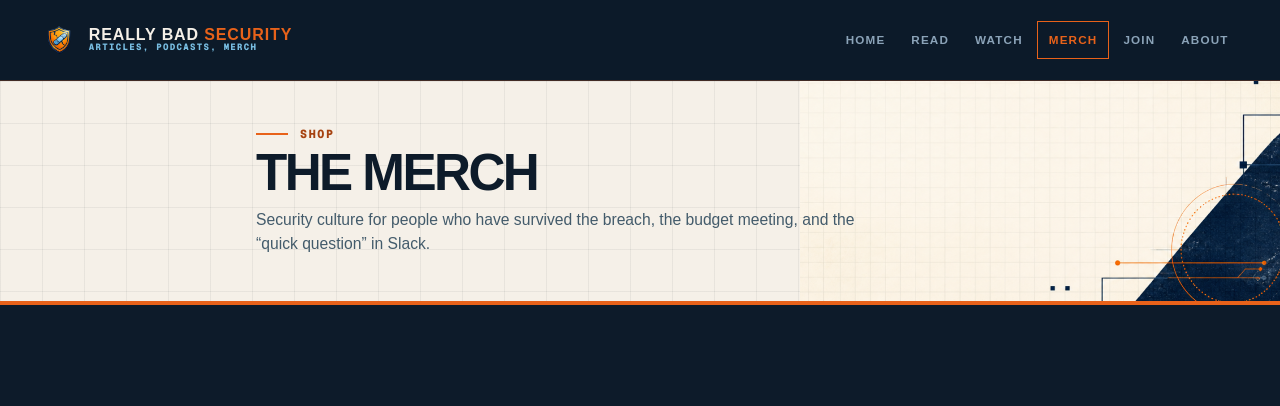
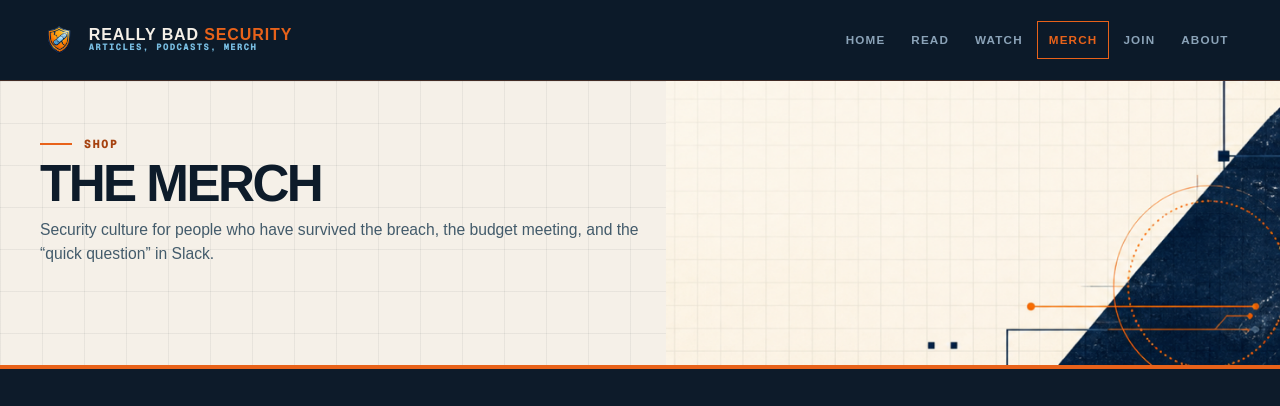
Before and after one commit to rootstock-digital/reallybadsecurity-site, a Next.js app: page /shop in a window 1280 px wide. Shown: the top 406 px of the page. Built offline with nearby package versions, Linux system fonts and the light colour scheme; no server answers.

Commit message:
Restore merch header scale

```diff
--- a/app/globals.css
+++ b/app/globals.css
@@ -420,9 +420,7 @@ a:focus-visible, button:focus-visible, input:focus-visible { outline: 3px solid
 .join-page-button:focus-visible { outline: 3px solid var(--rbs-navy); outline-offset: 3px; }
 .join-page-note { margin-top: 1rem !important; font-size: .8rem; }
 
-.shop-page-header .container, .shop-page-section > .container { width: min(calc(100% - 2.5rem), 48rem); }
-.shop-page-header { min-height: 14rem; padding-block: clamp(2rem, 3.5vw, 2.75rem) 1.5rem; }
-.shop-page-header::before { width: min(42vw, 30rem); background-size: auto 185%; }
+.shop-page-section > .container { width: min(calc(100% - 2.5rem), 48rem); }
 .shop-section { background: var(--rbs-navy); }
 .shop-toolbar { display: flex; align-items: end; justify-content: space-between; gap: 1.5rem; margin-bottom: 1.5rem; }
 .shop-toolbar .section-heading { max-width: 16ch; }
@@ -612,7 +610,7 @@ a:focus-visible, button:focus-visible, input:focus-visible { outline: 3px solid
 
 @media (max-width: 760px) {
   .container { width: min(calc(100% - 2rem), var(--max-width)); }
-  .shop-page-header .container, .shop-page-section > .container, .product-page .container { width: min(calc(100% - 2rem), 48rem); }
+  .shop-page-section > .container, .product-page .container { width: min(calc(100% - 2rem), 48rem); }
   .header-inner { align-items: flex-start; flex-direction: column; padding: .9rem 0; }
   .site-nav { justify-content: flex-start; }
   .hero { min-height: auto; padding: 4.25rem 0 3.25rem; }
--- a/app/shop/page.tsx
+++ b/app/shop/page.tsx
@@ -21,7 +21,7 @@ export default async function ShopPage() {
   const productGroups = products ? groupProductsByMeaning(products) : []
 
   return <EditorialShell>
-    <header className="read-page-header shop-page-header">
+    <header className="read-page-header">
       <div className="container">
         <span className="eyebrow">Shop</span>
         <h1>The Merch</h1>
```
